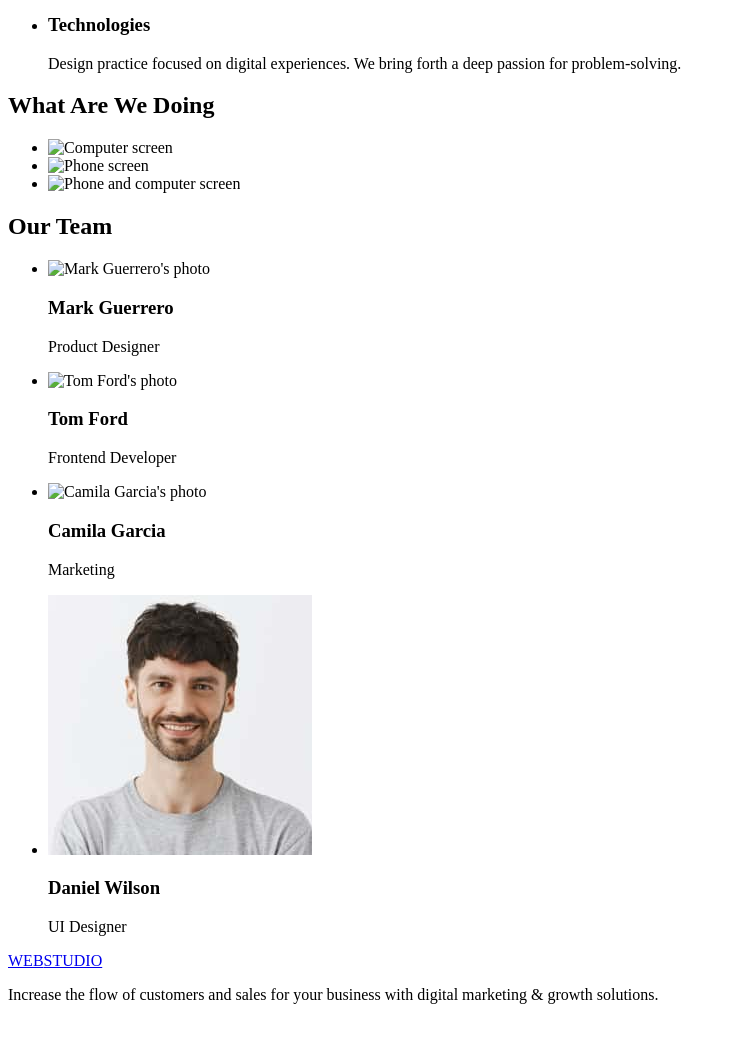
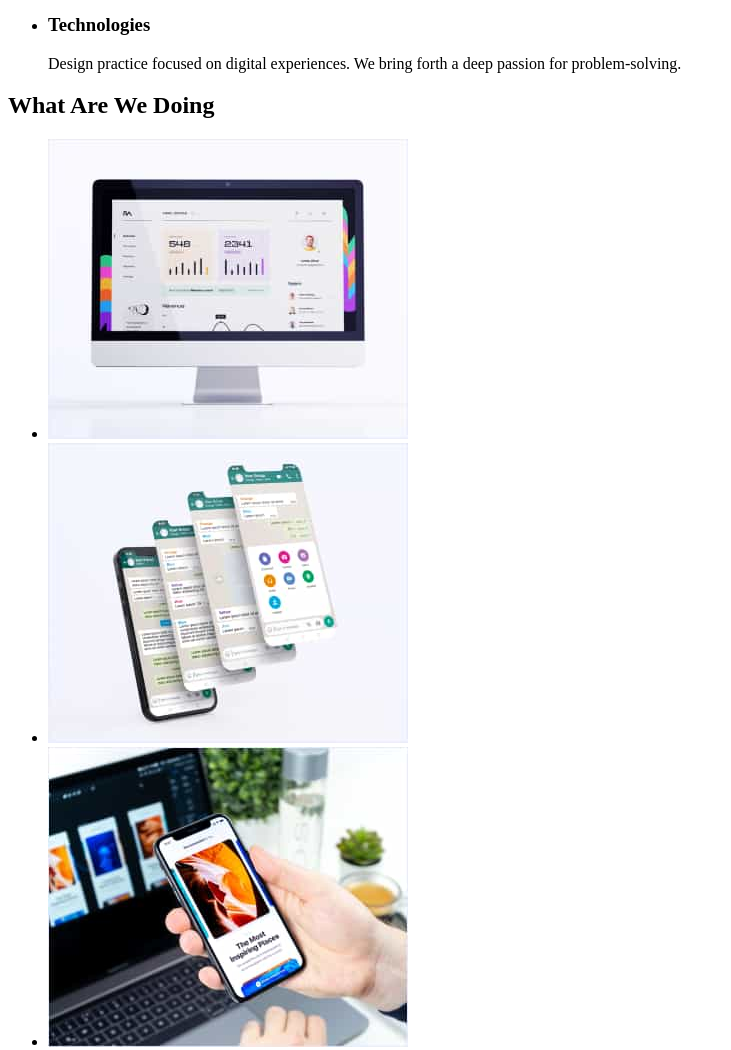
Before and after one commit to VernihoraIvan/goit-markup-hw-01, a plain HTML site: page index.html in a window 1280 px wide. Shown: the part 500-1550 px from the top of the page, without its empty margins (0-731 px from the left). Before the commit the page ends 1520 px from the top, so only its background shows below. Drawn offline with Linux system fonts and the light colour scheme; the site is published under a folder, as on GitHub Pages, so addresses that start at the root find nothing.

Commit message:
Update index.html

```diff
--- a/index.html
+++ b/index.html
@@ -71,14 +71,14 @@
         <h2>What Are We Doing</h2>
         <ul>
           <li>
-            <img src="/images/1.jpg" alt="Computer screen" width="360" />
+            <img src="./images/1.jpg" alt="Computer screen" width="360" />
           </li>
           <li>
-            <img src="/images/2.jpg" alt="Phone screen" width="360" />
+            <img src="./images/2.jpg" alt="Phone screen" width="360" />
           </li>
           <li>
             <img
-              src="/images/3.jpg"
+              src="./images/3.jpg"
               alt="Phone and computer screen"
               width="360"
             />
@@ -91,7 +91,7 @@
         <ul>
           <li>
             <img
-              src="/images/MarkGuerrero.jpg"
+              src="./images/MarkGuerrero.jpg"
               alt="Mark Guerrero's photo"
               width="264"
             />
@@ -99,13 +99,13 @@
             <p>Product Designer</p>
           </li>
           <li>
-            <img src="/images/TomFord.jpg" alt="Tom Ford's photo" width="264" />
+            <img src="./images/TomFord.jpg" alt="Tom Ford's photo" width="264" />
             <h3>Tom Ford</h3>
             <p>Frontend Developer</p>
           </li>
           <li>
             <img
-              src="/images/CamilaGarcia.jpg"
+              src="./images/CamilaGarcia.jpg"
               alt="Camila Garcia's photo"
               width="264"
             />
```
